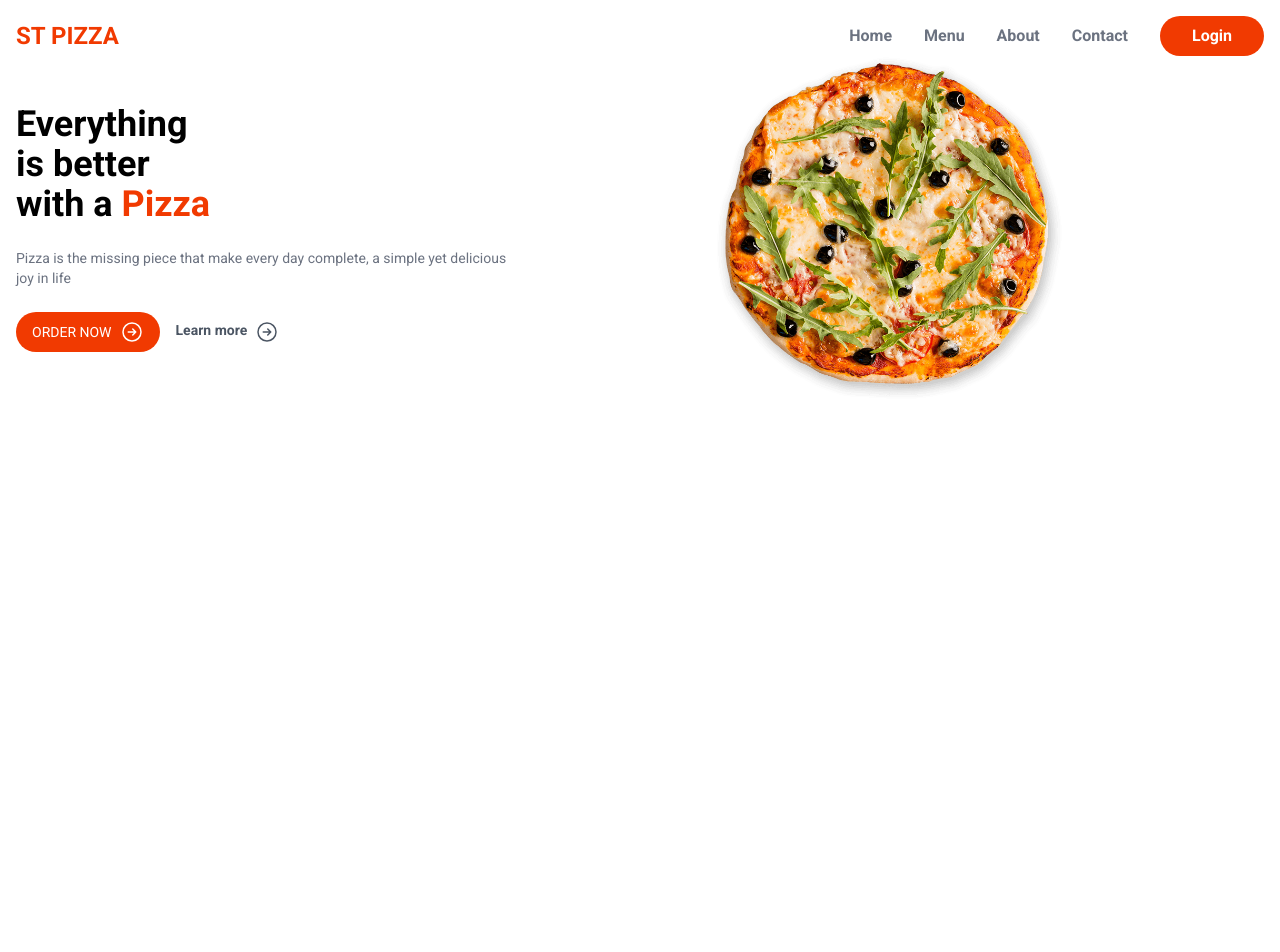
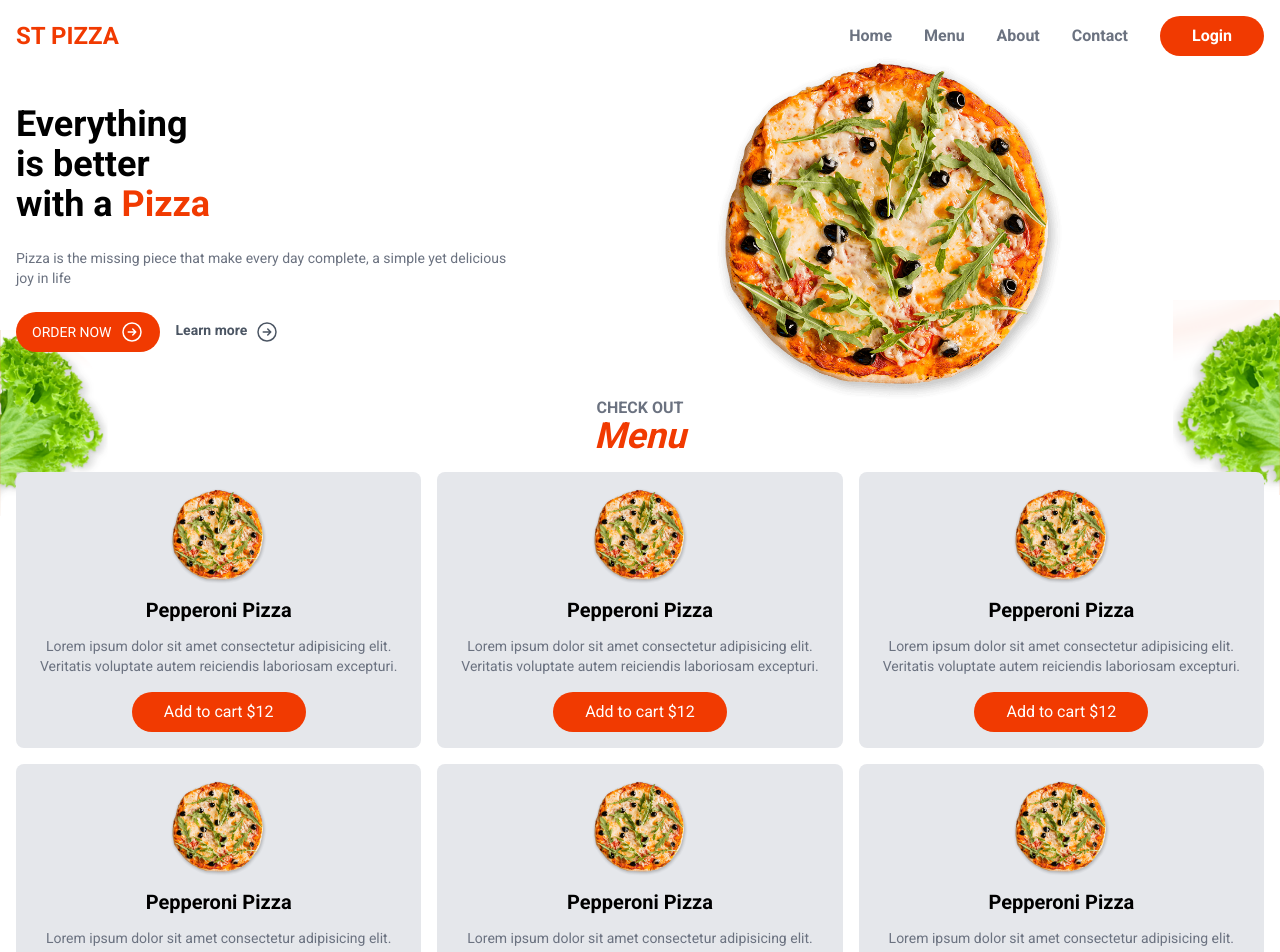
Before and after one commit to Raihanhn/Food_Ordering_App, a Next.js app: page / in a window 1280 px wide. Shown: the top 952 px of the page. Before the commit the page ends 800 px from the top, so only its background shows below. Built offline with nearby package versions, Linux system fonts and the light colour scheme.

Commit message:
menuitem & homemenu added

```diff
--- /dev/null
+++ b/src/app/components/layout/HomeMenu.js
@@ -0,0 +1,32 @@
+import Image from "next/image";
+import React from "react";
+import MenuItem from "../menu/MenuItem";
+
+export default function HomeMenu() {
+  return (
+    <section>
+      <div className="absolute left-0 ring-0 w-full justify-start ">
+        <div className=" absolute left-0 -top-[70px] text-left -z-10">
+          <Image src={"/sallad1.png"} width={109} height={189} alt={"sallad"} />
+        </div>
+        <div className=" absolute -top-[100px] right-0 -z-10">
+          <Image src={"/sallad2.png"} width={107} height={195} alt={"sallad"} />
+        </div>
+      </div>
+      <div className="text-center mb-4 ">
+        <h3 className="uppercase text-gray-500 font-semibold leading-4 ">
+          Check out
+        </h3>
+        <h2 className="text-primary font-bold text-4xl italic">Menu</h2>
+      </div>
+      <div className="grid grid-cols-3 gap-4 ">
+        <MenuItem />
+        <MenuItem />
+        <MenuItem />
+        <MenuItem />
+        <MenuItem />
+        <MenuItem />
+      </div>
+    </section>
+  );
+}
--- /dev/null
+++ b/src/app/components/menu/MenuItem.js
@@ -0,0 +1,19 @@
+import React from "react";
+
+export default function MenuItem() {
+  return (
+    <div className="bg-gray-200 p-4 rounded-lg text-center hover:bg-white transition-all hover:shadow-md hover:shadow-black/25">
+      <div className="text-center">
+        <img src="/pizza.png" alt="pizza" className="max-h-24 block mx-auto " />
+      </div>
+      <h4 className="font-semibold text-xl my-3">Pepperoni Pizza</h4>
+      <p className="text-gray-500 text-sm">
+        Lorem ipsum dolor sit amet consectetur adipisicing elit. Veritatis
+        voluptate autem reiciendis laboriosam excepturi.
+      </p>
+      <button className="bg-primary mt-4 text-white rounded-full px-8 py-2">
+        Add to cart $12
+      </button>
+    </div>
+  );
+}
--- a/src/app/page.js
+++ b/src/app/page.js
@@ -1,12 +1,14 @@
 import Link from "next/link";
 import Header from "./components/layout/Header";
 import Hero from "./components/layout/Hero";
+import HomeMenu from "./components/layout/HomeMenu";
 
 export default function Home() {
   return (
     <>
       <Header />
       <Hero />
+      <HomeMenu />
     </>
   );
 }
```
